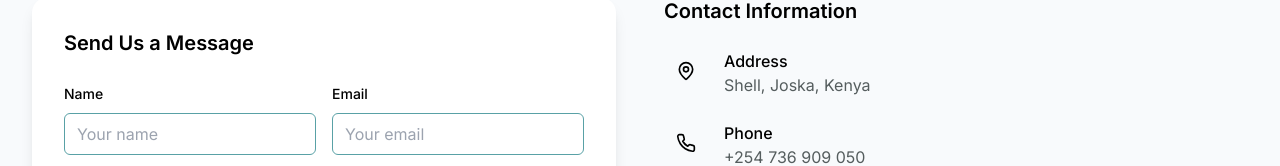
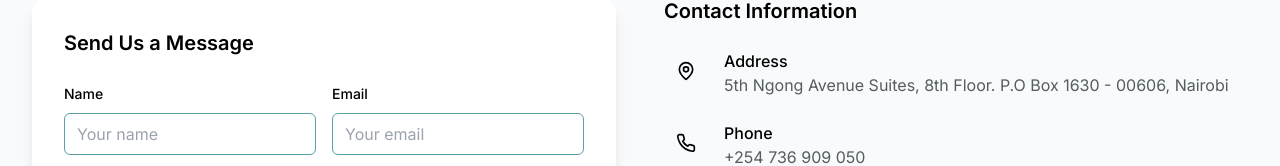
Before and after one commit to Moraarn/consulting, a Next.js app: page / in a window 1280 px wide. Shown: the part 11278-11444 px from the top of the page. Built offline with nearby package versions, Linux system fonts and the light colour scheme.

Commit message:
Update contact information and map location in ContactSection component for accuracy and clarity.

```diff
--- a/components/contact-section.tsx
+++ b/components/contact-section.tsx
@@ -76,7 +76,7 @@ export function ContactSection() {
                   </div>
                   <div>
                     <h4 className="font-medium">Address</h4>
-                    <p className="text-muted-foreground">Shell, Joska, Kenya</p>
+                    <p className="text-muted-foreground">5th Ngong Avenue Suites, 8th Floor. P.O Box 1630 - 00606, Nairobi</p>
                   </div>
                 </div>
                 <div className="flex items-start gap-4">
@@ -149,7 +149,7 @@ export function ContactSection() {
               <h3 className="text-xl font-semibold mb-6">Our Location</h3>
               <div className="aspect-video bg-white dark:bg-slate-800 rounded-lg overflow-hidden shadow-md">
                 <iframe
-                  src="https://www.google.com/maps/embed?pb=!1m18!1m12!1m3!1d3988.6893831179247!2d37.1337473!3d-1.3935899!2m3!1f0!2f0!3f0!3m2!1i1024!2i768!4f13.1!3m3!1m2!1s0x182f7e8b1e863f3b%3A0x91df392c5f7e4e6e!2sShell%20Joska%2C%20Kangundo%20Rd%2C%20Joska!5e0!3m2!1sen!2ske!4v1710259774247!5m2!1sen!2ske"
+                  src="https://www.google.com/maps/embed?pb=!1m18!1m12!1m3!1d3988.6893831179247!2d36.8177!3d-1.2921!2m3!1f0!2f0!3f0!3m2!1i1024!2i768!4f13.1!3m3!1m2!1s0x182f7e8b1e863f3b%3A0x91df392c5f7e4e6e!2s5th%20Ngong%20Avenue%20Suites!5e0!3m2!1sen!2ske!4v1710259774247!5m2!1sen!2ske"
                   width="600"
                   height="300"
                   style={{ border: 0 }}
```
